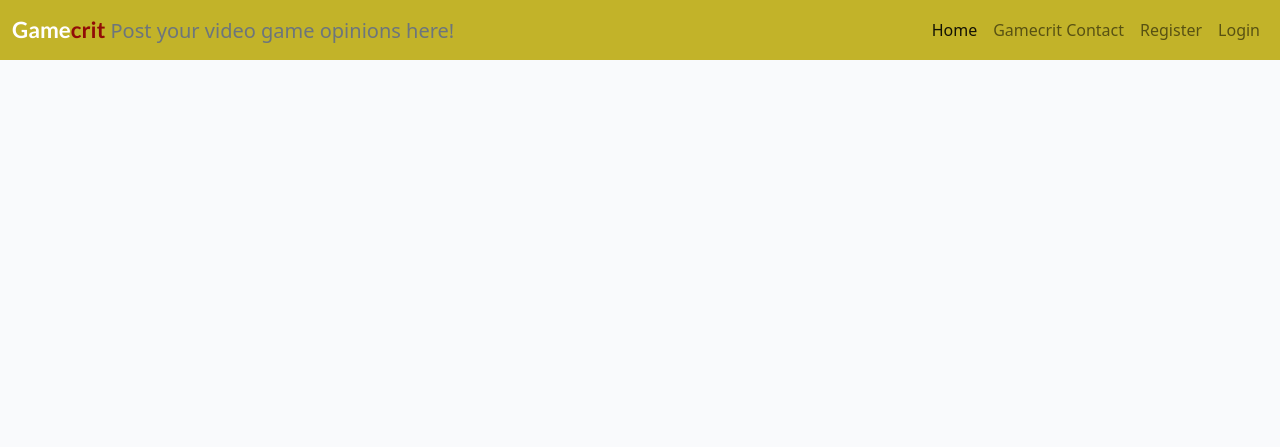
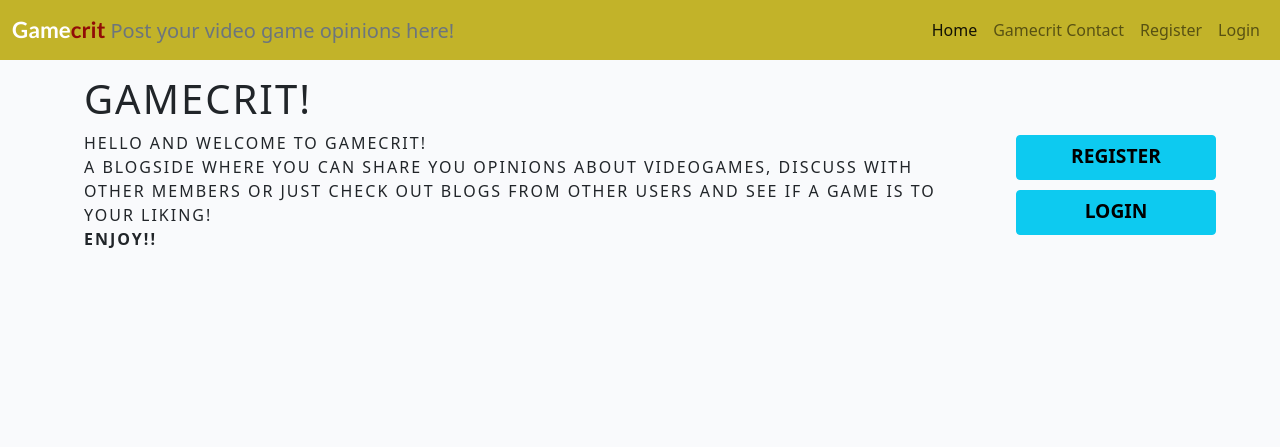
Before and after one commit to FlorianS4/project_4_django, a Django app: page / in a window 1280 px wide. Shown: the top 447 px of the page. Run offline with Django 4.2, Linux system fonts and the light colour scheme; data that the repository does not hold is empty.

Commit message:
feat: Add all about section to index.html and styled it

```diff
--- a/gamecrit_post/templates/gamecrit_post/index.html
+++ b/gamecrit_post/templates/gamecrit_post/index.html
@@ -1,21 +1,21 @@
 {% extends "base.html" %}
 {% load static %}
 {% block content %}
-<!--<div>
-    <h1>Posts list</h1>
-    {% for post in object_list %}
-    <div>
-        <h2>{{post.post_name}}</h2>
-        <p>{{post.post_field}}</p>
-        <p>Author: {{post.username}}</p>
-    </div>
-
-    {% endfor %}
-
-</div>
--->
 
 <!-- index.html content starts here -->
+<div id="gamecrit-explanation">
+    <div id="all-about-gamecrit">
+        <div id="all-about-header">
+            <h1>GameCrit!</h1>
+            <p>Hello and welcome to gamecrit!<br>a blogside where you can share you opinions about videogames, discuss with other members or just check
+                out blogs from other users and see if a game is to your liking! <br> <strong> Enjoy!!</strong></p>
+        </div>
+    </div>
+    <div id="buttons-all-about-gamecrit">
+        <a class="btn btn-info" aria-current="page" href="{% url 'account_signup' %}">Register</a>
+        <a class="btn btn-info" aria-current="page" href="{% url 'account_login' %}">Login</a>
+    </div>
+</div>
 <div class="container-fluid">
     <div class="row">
 
@@ -36,7 +36,8 @@
                             </a>
                             <div class="image-container">
                                 {% if "placeholder" in post.post_image.url %}
-                                <img class="card-img-top" src="{% static 'images/default.jpg' %}" alt="placeholder image">
+                                <img class="card-img-top" src="{% static 'images/default.jpg' %}"
+                                    alt="placeholder image">
                                 {% else %}
                                 <img class="card-img-top" src="{{ post.post_image.url }}" alt="{{ post.post_name }}">
                                 {% endif %}
--- a/static/css/style.css
+++ b/static/css/style.css
@@ -167,6 +167,51 @@ body, .navbar-light {
 #hide-text {
     display: none;
 }
+/* styling for gamecrit explanation */
+
+#gamecrit-explanation {
+    display: flex;
+    width: 90%;
+    height: 250px;
+    text-align: center;
+    margin-left: auto;
+    margin-right: auto;
+    margin-bottom: 20px;
+    justify-content: space-between;
+}
+
+#all-about-gamecrit {
+
+}
+
+#all-about-header {
+    display: flex;
+    align-items: left;
+    width: 95%;
+    letter-spacing: 2px;
+    text-transform: uppercase;
+    padding-bottom: 20px;
+    padding-top: 15px;
+    padding-left: 20px;
+    text-align: left;
+    flex-direction: column;
+}
+
+#buttons-all-about-gamecrit {
+    display: flex;
+    justify-content: center;
+    align-items: center;
+    gap: 10px;
+    flex-direction: column;
+}
+
+#buttons-all-about-gamecrit .btn {
+    width: 200px;
+    height: 45px;
+    text-transform: uppercase;
+    font-size: 1.2rem;
+    font-weight: bolder;
+}
 
 @media screen and (min-width: 992px){
     #navbarText {
```
